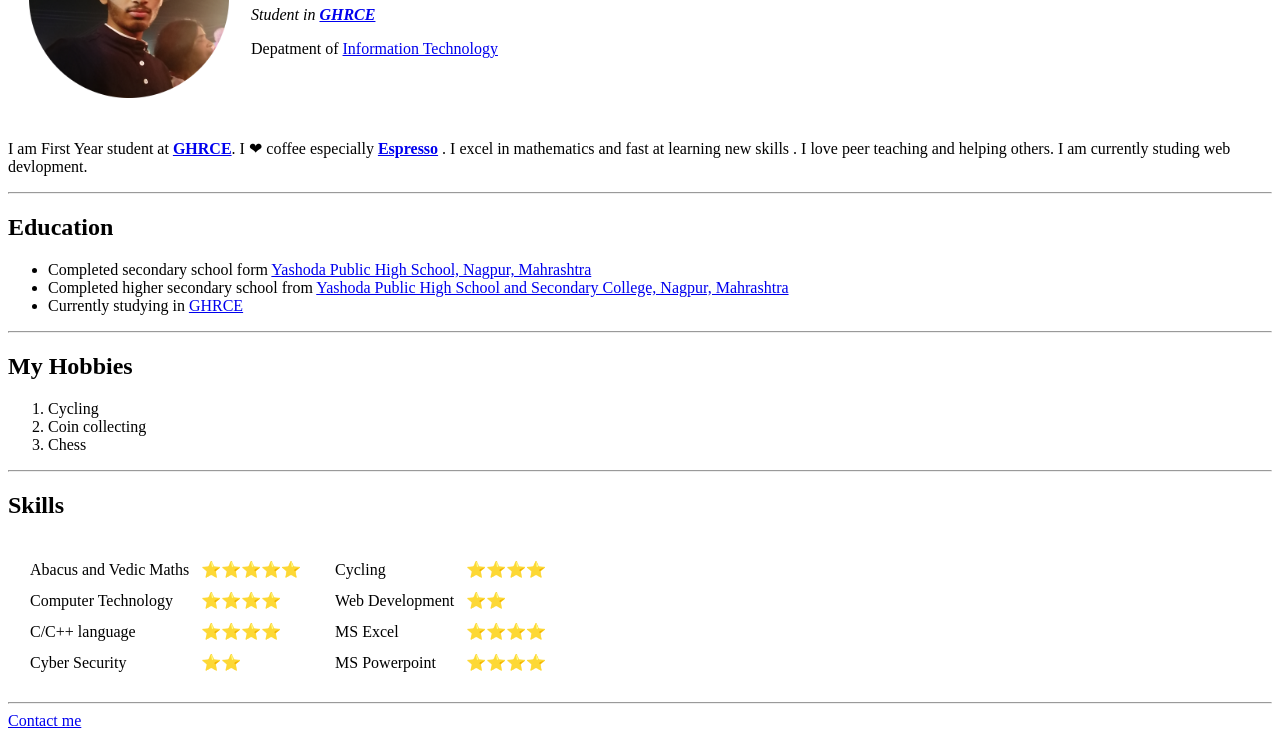
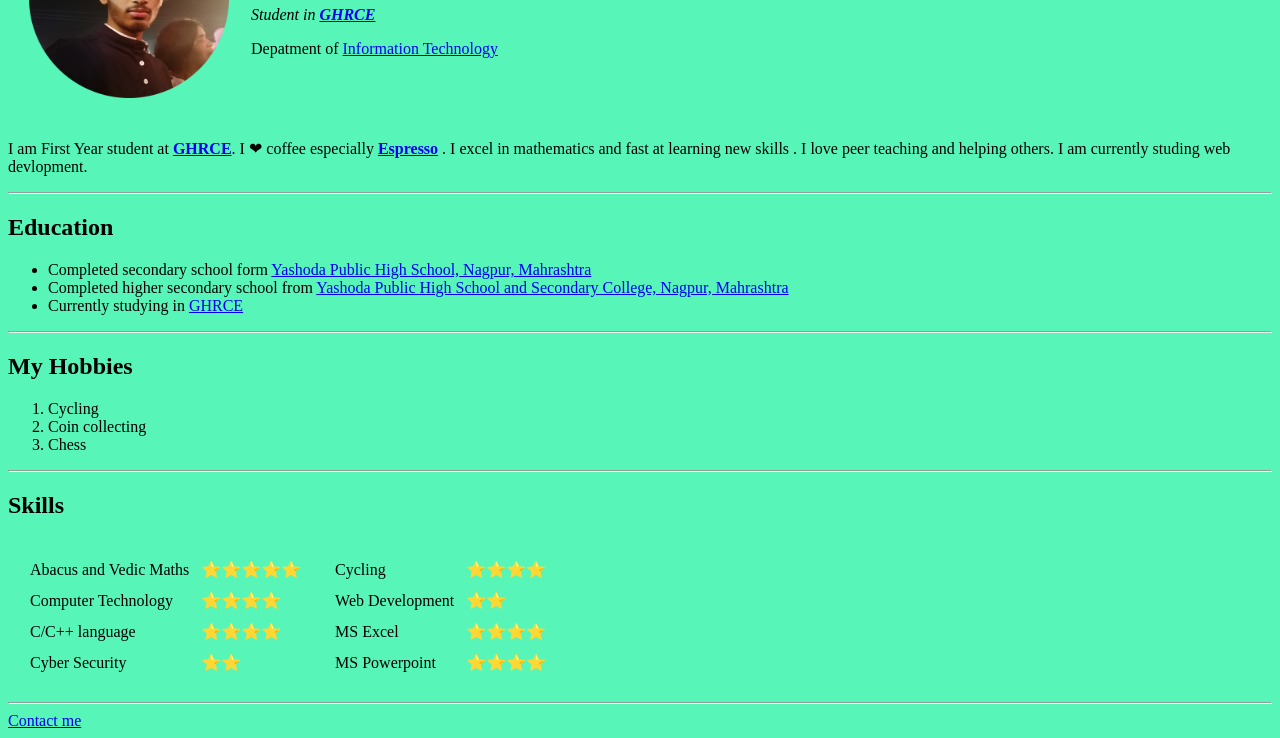
Before and after one commit to Arcerus7143/cv, a plain HTML site: page index.html in a window 1280 px wide. Shown: the part 131-869 px from the top of the page. Drawn offline with Linux system fonts and the light colour scheme.

Commit message:
Update index.html

```diff
--- a/index.html
+++ b/index.html
@@ -6,7 +6,7 @@
     <meta name="viewport" content="width=device-width, initial-scale=1.0">
     <title>Gaurav's Personal website</title>
 </head>
-<body>
+<body style="background-color: rgb(88, 245, 185);">
     <table cellspacing="20">
         <tr>
             <td><img src="Gaurav-modified2.png" alt="Gaurav's Profile" width="200" height="200">
```
